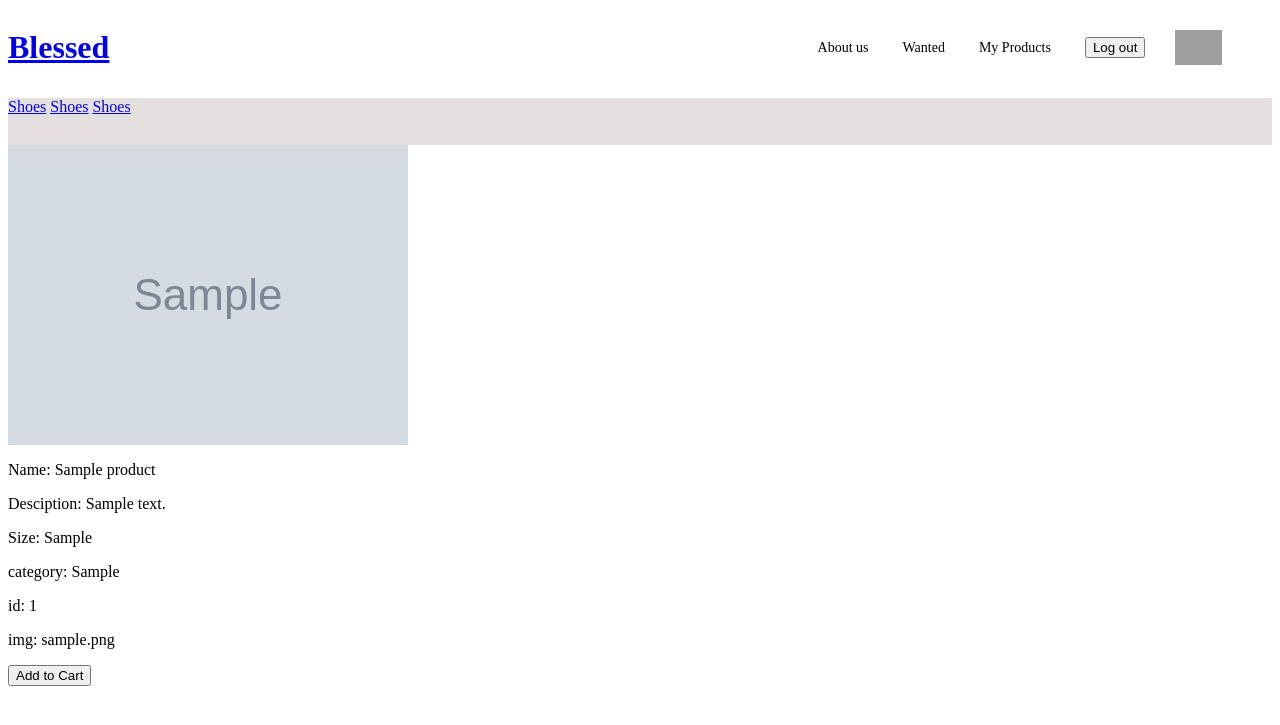
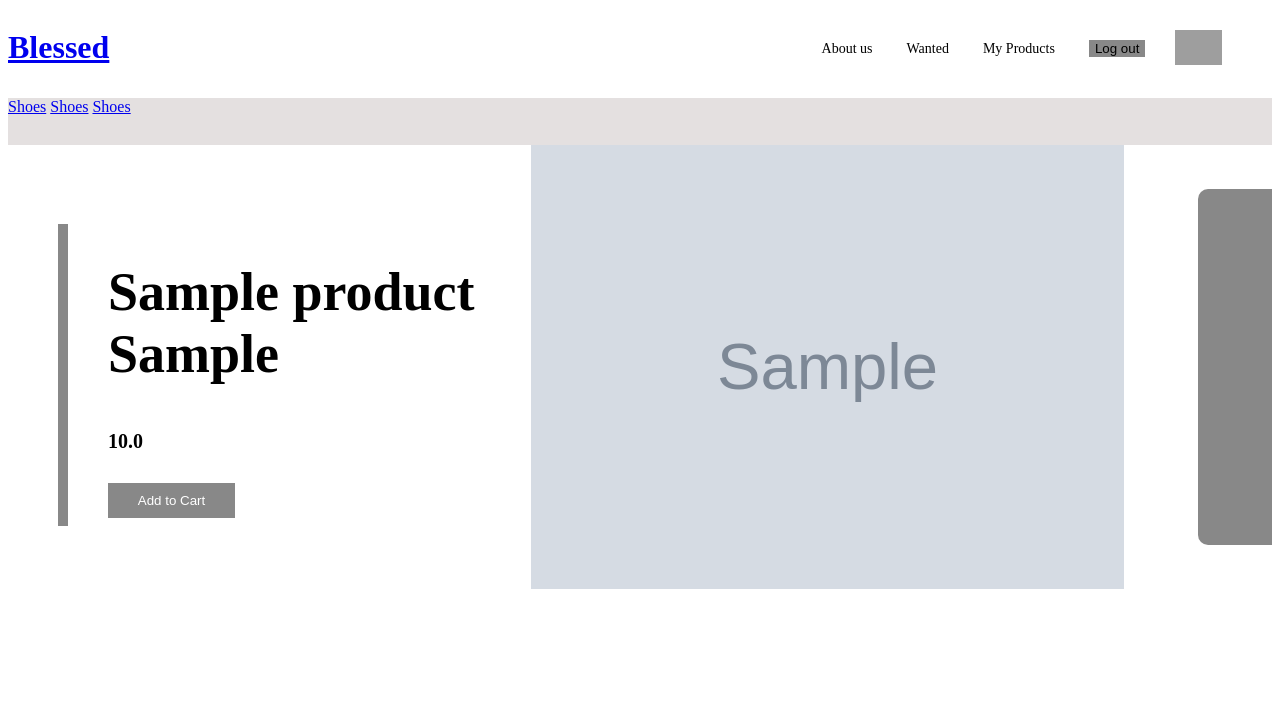
Before and after one commit to sanyo-the-creator/blessed, a Django app: page /1/ in a window 1280 px wide. Shown: the top 725 px of the page. Run offline with Django 4.2, Linux system fonts and the light colour scheme; a user stored in the database is signed in; tables that the repository leaves empty hold one stand-in row (values such as "Sample post"); grey boxes marked "Sample" are stand-in pictures; grey boxes are pictures that could not be loaded.

Commit message:
vsetko fungiruje

```diff
--- a/blessed/settings.py
+++ b/blessed/settings.py
@@ -41,6 +41,7 @@
     'main.apps.MainConfig',
     'register.apps.RegisterConfig',
     'django_mysql',
+
 
 ]
 
@@ -132,7 +133,7 @@
 
 
 
-STATIC_URL = 'static/static/static/static/'
+STATIC_URL = 'static/static/static/'
 STATICFILES_DIRS = [os.path.join(BASE_DIR,'static')]
 MEDIA_URL = 'static/images/'
 if DEBUG:
--- a/main/models.py
+++ b/main/models.py
@@ -22,6 +22,8 @@
     active=  models.BooleanField(default=True)
     image=models.ImageField(upload_to="", null=True)
     price=models.FloatField(default=0)
+    color1=models.CharField(max_length=7,null=True)
+    color2=models.CharField(max_length=7,null=True)
     categories= models.CharField(max_length=100) #shoes/clothes
     # categories = ListCharField(
     #     base_field=models.CharField(max_length=20),
@@ -49,7 +51,7 @@
     size=models.CharField(max_length=10,default=0)
     image=models.ImageField(upload_to="", null=True)
     price=models.FloatField(default=0)
-    quantity= models.IntegerField(default=1)
+
     def _str_(self):
         return self.productid
 
--- a/main/templates/main/navbar.html
+++ b/main/templates/main/navbar.html
@@ -16,7 +16,9 @@
       </li>
     </ul>
   </div>
-  <a href="/cart/"><img src="/static/images/kosik.png" class="basket" /></a>
+  <a href="/cart/"
+    ><img src=" {% static '/images/kosik.png' %} " class="basket"
+  /></a>
 </div>
 <div class="second-navbar">
   <a href="#">Shoes</a>
--- a/main/templates/main/productLook.html
+++ b/main/templates/main/productLook.html
@@ -1,19 +1,25 @@
 {% extends 'main/navbar.html' %} {% load static %} {% block content %}
-
+<head>
+  <link rel="stylesheet" href=" {% static '/css/productLook.css' %} " />
+</head>
+<style>
+  button,.bg-box,.add-to-cart,.kolonka-1::after {
+    background: linear-gradient({{pd.color1}},{{pd.color2}});
+  }
+</style>
 <form method="post" action="">
   {% csrf_token %}
 
-  <div class="product">
-    <img class="image" src="{{pd.image.url}}" alt="image" />
-    <p>Name: {{pd.name}}</p>
-    <p>Desciption: {{pd.description}}</p>
-    <p>Size: {{pd.size}}</p>
-    <p>category: {{pd.categories}}</p>
-    <p>id: {{pd.id}}</p>
-    <p>img: {{pd.image}}</p>
-    <button  type="submit" value="addtocart" name="addtocart">Add to Cart</button>
-
-
+  <div class="row">
+        <div class="kolonka-1">
+            <h2>{{pd.name}}<br>{{pd.size}}</h2>
+            <h4>{{pd.price}}</h4>
+            <button class="add-to-cart" type="submit" value="addtocart" name="addtocart">Add to Cart</button>
+        </div>
+        <div class="kolonka-2">
+            <img class="shoe" src="{{pd.image.url}}" alt="image" />
+            <div class="bg-box"></div>
+        </div>
   </div>
-</form>
-{% endblock %}
+  </form>
+  {% endblock %}
--- a/main/urls.py
+++ b/main/urls.py
@@ -8,4 +8,5 @@
     path("add/", views.addProducts, name="add"),
     path("cart/", views.cart, name="cart"),
     path("<int:id>/", views.productLook, name="look"),
+    path("edit-<int:id>/", views.productEdit, name="edit"),
     ] + static(settings.MEDIA_URL, document_root=settings.MEDIA_ROOT)
--- a/main/views.py
+++ b/main/views.py
@@ -1,11 +1,12 @@
 
-from django.shortcuts import render
+from itertools import product
+from django.shortcuts import render,redirect
 from .models import Products,Cart,CartItem
 from django.contrib.auth.models import User
 # Create your views here.
 from django.contrib.auth import get_user_model
 from django.core.files.storage import FileSystemStorage
-
+import os
 def home(response):
     # for item in CartItem.objects.all():
     #     Products.objects.get(id=int(item.productid)).delete() deleting items from cart....
@@ -31,32 +32,56 @@
             print(users)
     except:
             print("nejde")
+
+    # cart items quantity
+    # for cart in response.user.cart.all():
+
+    #     number=cart.cartitem_set.count()
+
+    return render(response, "main/home.html", {"ls":ls,"users":users})
+
+
+def userproducts(response):
     if response.method =="POST":
 
+        if response.POST.get("delete"):
+            itemid=response.POST.get("delete")
+            pd=Products.objects.get(id=int(itemid))
+            imageurl=pd.image.url
+            pd.delete()
+            os.remove('static'+imageurl)
 
+            # pd.delete()
 
-
-        return render(response, "main/home.html", {"ls":ls,"users":users})
-    return render(response, "main/home.html", {"ls":ls,"users":users})
-def userproducts(response):
 
     return render(response, "main/userproducts.html", {})
 
 def addProducts(response):
     if response.method =="POST":
+
         if response.POST.get("create"):
             name=response.POST.get("name")
             p=Products(name=name)
             p.description = response.POST.get("description")
             p.categories = response.POST.get("category")
-            p.size = response.POST.get("size")
+
+            if p.categories =="Clothes":
+                p.size = response.POST.get("sizeC")
+            elif p.categories =="Shoes":
+                p.size = response.POST.get("sizeS")
+            elif p.categories =="Accesories":
+                p.size = response.POST.get("sizeA")
             p.price = response.POST.get("price")
 
+            p.color1 = response.POST.get("color1")
+            p.color2 = response.POST.get("color2")
+            p.save()
             img = response.FILES["image"]
+            unit= img.name.split(".")[-1]
             fileSystemStorage=FileSystemStorage()
-            fileSystemStorage.save(img.name,img)
-            p.image = img.name
-            p.checked = False
+            fileSystemStorage.save(str(p.id)+"."+ unit,img)
+
+            p.image = str(p.id)+"."+ unit
             p.save()
             response.user.products.add(p)
 
@@ -65,23 +90,62 @@
     return render(response, "main/addProducts.html", {})
 def productLook(response, id):
     pd =Products.objects.get(id=id)
-    carts= response.user.cart.all
-    for i in carts():
+    carts= response.user.cart.all()
+
+    for i in carts:
         cart=Cart.objects.get(id= i.id)
+        items=cart.cartitem_set
+        quantity=items.filter(productid=pd.id)
+
+
     if response.method =="POST":
         if response.POST.get("addtocart"):
+            if len(quantity) == 0:
+                productid=pd.id
+                name = pd.name
+                price= pd.price
+                size = pd.size
+                image = pd.image
+                cart.cartitem_set.create(productid=productid, name=name,price=price, size=size, image=image )
+            else:
+                pass
 
-            productid=pd.id
-            name = pd.name
-            price= pd.price
-            size = pd.size
-            image = pd.image
 
-            cart.cartitem_set.create(productid=productid, name=name,price=price, size=size, image=image,quantity=1 )
 
 
     return render(response, "main/productLook.html", {"pd":pd})
 
 def cart(response):
+    carts= response.user.cart.all()
 
-    return render(response, "main/cart.html", {})
+    for i in carts:
+        cart=Cart.objects.get(id= i.id)
+        number= cart.cartitem_set.count()
+    if response.method =="POST":
+        if response.POST.get("delete"):
+            itemid=response.POST.get("delete")
+            try:
+                cart.cartitem_set.get(id=int(itemid)).delete()
+            except:
+                redirect("/cart/")
+            redirect("/cart/")
+    return render(response, "main/cart.html", {"number":number})
+
+
+def productEdit(response, id):
+    edit=str(id).replace("edit-", "")
+    pd =Products.objects.get(id=int(edit))
+    if response.method =="POST":
+        if response.POST.get("change"):
+            pd.name = response.POST.get("name")
+            pd.description = response.POST.get("description")
+            pd.price = response.POST.get("price")
+            pd.color1 = response.POST.get("color1")
+            pd.color2 = response.POST.get("color2")
+            pd.save()
+
+
+
+
+
+    return render(response, "main/productEdit.html", {"pd":pd})
--- /dev/null
+++ b/static/css/productLook.css
@@ -0,0 +1,76 @@
+.row{
+    display: flex;
+    justify-content: space-between;
+    align-items: center;
+    width: 100%;
+}
+
+.kolonka-1{
+    flex-basis: 40%;
+    position: relative;
+    margin-left: 100px;
+}
+
+.kolonka-1 h2{
+    font-size: 54px;
+}
+
+.kolonka-1 h4{
+    margin: 30px 0;
+    font-size: 20px;
+}
+
+.kolonka-1::after{
+    content: "";
+    width: 10px;
+    height: 100%;
+
+    position: absolute;
+    left: -50px;
+    top: 8px;
+}
+
+.add-to-cart {
+    width: 30%;
+    border: 0;
+    height: 35px;
+    color:#fff;
+
+    cursor: pointer;
+}
+
+/* .add-to-cart:hover{
+    width: 160px;
+    display: flex;
+    align-items: center;
+} */
+
+.kolonka-2{
+    position: relative;
+    flex-basis: 70%;
+    display: flex;
+    align-items: center;
+}
+
+.kolonka-2 .shoe{
+    width: 80%;
+}
+
+.bg-box{
+    position: absolute;
+    right: 0;
+    top: 10%;
+
+    border-radius: 10px 0px 0px 10px;
+    height: 80%;
+    width: 10%;
+}
+
+button {
+
+    border: none;
+}
+
+button:hover {
+    color: white;
+}
```
Also changed, not shown: main/templates/main/addProducts.html (+15 -7 lines), main/templates/main/cart.html (+10 -1 lines), main/templates/main/productEdit.html (added, +31 -0 lines), main/templates/main/userproducts.html (+20 -4 lines), main/migrations/0021_remove_cartitem_quantity.py (added), main/migrations/0022_products_color1_products_color2.py (added), main/migrations/0023_alter_products_color1_alter_products_color2.py (added), main/migrations/0024_alter_cartitem_image_alter_products_image.py (added), main/migrations/0025_alter_cartitem_image_alter_products_image.py (added).
